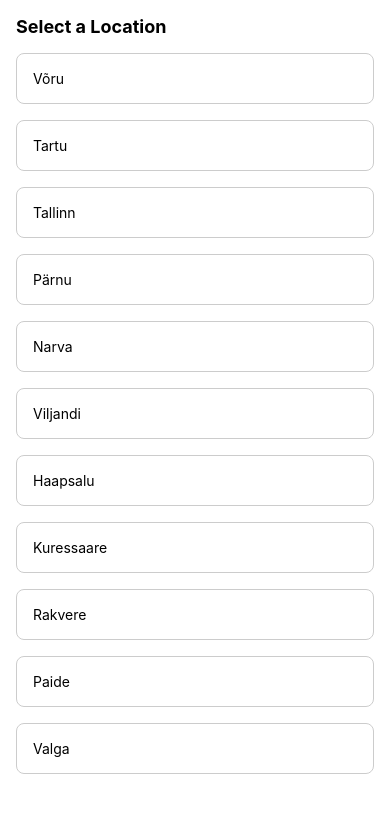
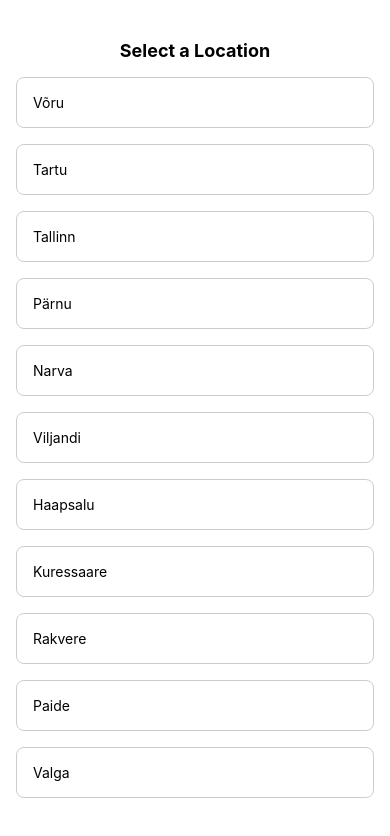
Before and after one commit to Ax-SylvesterHommuk/weather-wizard, a React Native app: screen / in a window 390 px wide. Shown: the top 836 px of the page. Built offline with nearby package versions, Linux system fonts and the light colour scheme; no server answers.

Commit message:
Refactor HomeScreen component styling

```diff
--- a/src/screens/HomeScreen.js
+++ b/src/screens/HomeScreen.js
@@ -31,11 +31,14 @@ const HomeScreen = () => {
 
   return (
     <View style={styles.container}>
-      <Text style={styles.title}>Select a Location</Text>
+      <View style={styles.titleContainer}>
+        <Text style={styles.title}>Select a Location</Text>
+      </View>
       <FlatList
         data={locations}
         renderItem={renderLocationCard}
         keyExtractor={(item) => item}
+        style={styles.flatList} // Added style prop for FlatList
       />
     </View>
   );
@@ -47,10 +50,18 @@ const styles = StyleSheet.create({
     padding: 16,
     backgroundColor: '#fff',
   },
+  titleContainer: {
+    justifyContent: 'center', // Center items vertically
+    alignItems: 'center', // Center items horizontally
+    marginBottom: 16,
+  },
   title: {
     fontSize: 18,
     fontWeight: 'bold',
-    marginBottom: 16,
+    marginTop: 24,
+  },
+  flatList: {
+    flex: 1, // Take up remaining space
   },
   selectedLocationContainer: {
     marginTop: 16,
```
